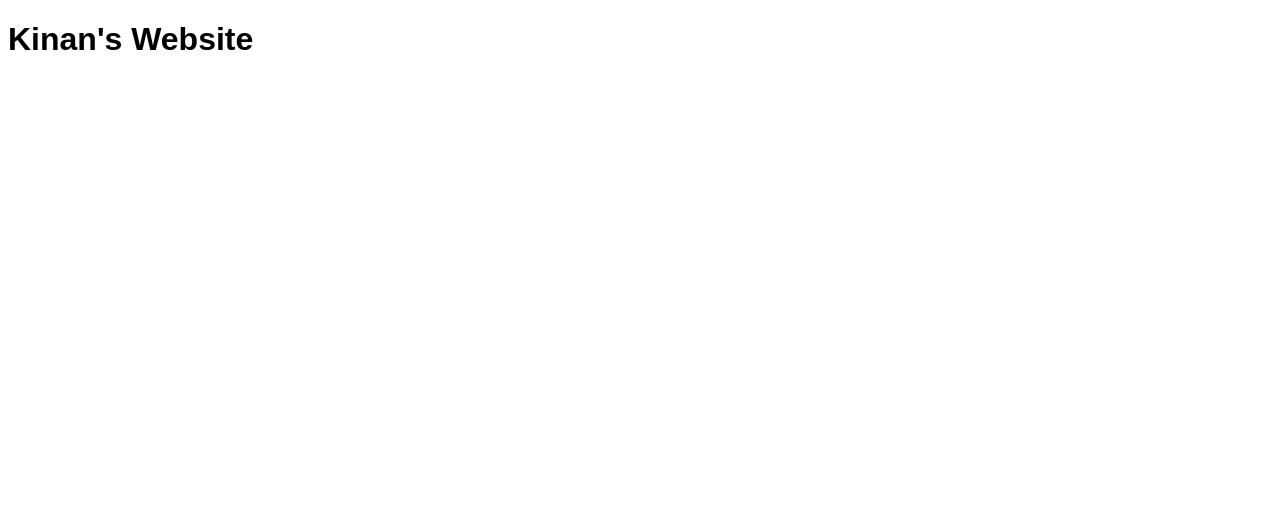
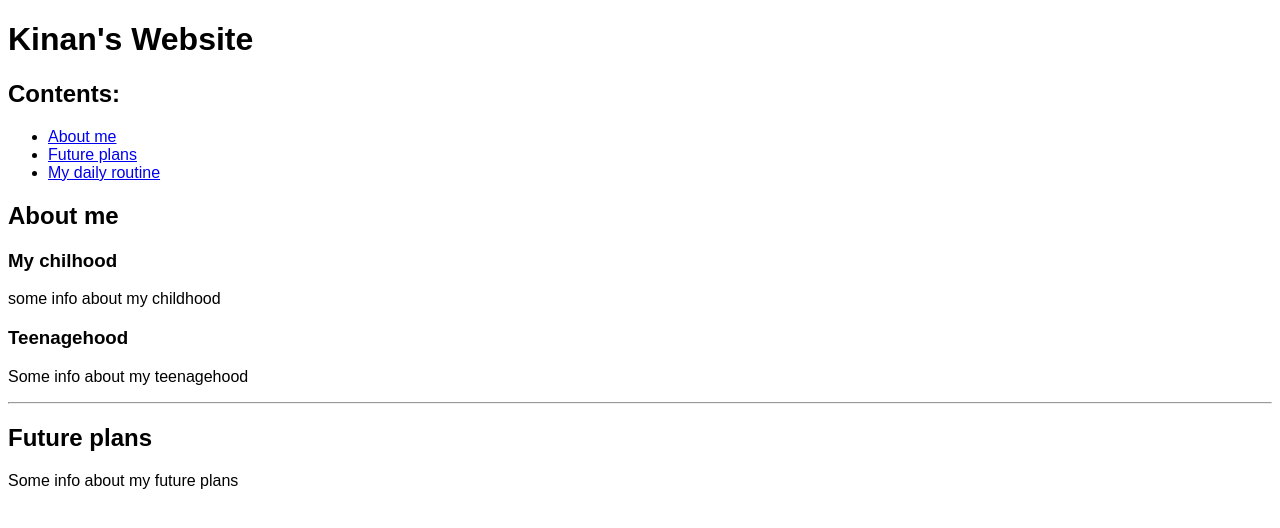
Before and after one commit to KinanKeanuMouki/KinanKeanuMouki.github.io, a plain HTML site: page index.html in a window 1280 px wide. Drawn offline with Linux system fonts and the light colour scheme.

Commit message:
Update index.html

```diff
--- a/index.html
+++ b/index.html
@@ -12,5 +12,19 @@
     </head>
     <body>
         <h1>Kinan's Website</h1>
+        <h2>Contents:</h2>
+        <ul>
+            <li><a href="#about-me">About me</a></li>
+            <li><a href="#future-plans">Future plans</a></li>
+            <li><a href=#my-daily-routine">My daily routine</a></li>
+        </ul>
+        <h2 id="about-me">About me</h2>
+        <h3>My chilhood</h3>
+        <p>some info about my childhood</p>
+        <h3>Teenagehood</h3>
+        <p>Some info about my teenagehood</p>
+        <hr>
+        <h2 id="future-plans">Future plans</h2>
+        <p>Some info about my future plans</p>
     </body>
 </html>
```
